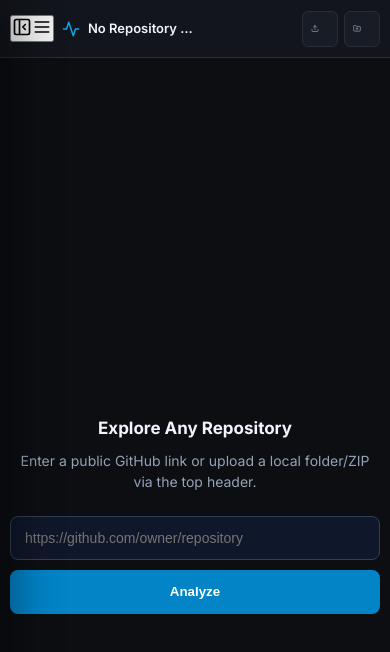
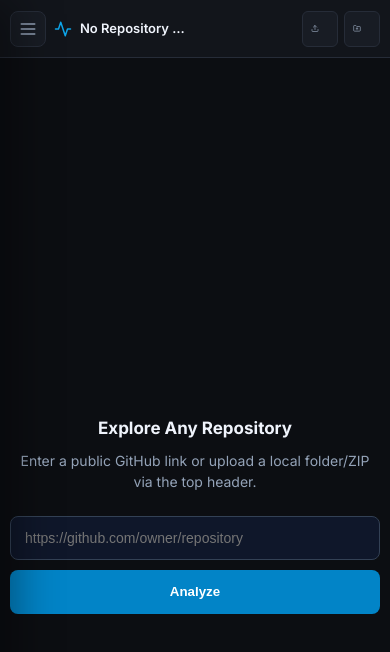
Before and after one commit to akshatt-09/Codebase-Archaeologist, a React (Vite) app in the folder frontend/: page / in a window 390 px wide. Shown: the top 652 px of the page. Built offline with nearby package versions, Linux system fonts and the light colour scheme; no server answers.

Commit message:
Add collapsible desktop sidebar UI

```diff
--- a/frontend/src/styles.css
+++ b/frontend/src/styles.css
@@ -44,6 +44,8 @@ body {
   border-right: 1px solid var(--border-color);
   display: flex;
   flex-direction: column;
+  flex-shrink: 0;
+  transition: width 0.22s ease, transform 0.22s ease;
 }
 
 .sidebar-header {
@@ -56,6 +58,7 @@ body {
   align-items: center;
   gap: 10px;
   color: var(--text-primary);
+  min-height: 65px;
 }
 
 .sidebar-nav {
@@ -98,6 +101,34 @@ body {
 .nav-item.active {
   background-color: var(--bg-card);
   color: var(--accent-cyan);
+}
+
+/* Desktop collapsible sidebar */
+.sidebar.collapsed {
+  width: 72px;
+}
+
+.sidebar.collapsed .sidebar-header {
+  justify-content: center;
+  padding-left: 10px;
+  padding-right: 10px;
+}
+
+.sidebar.collapsed .sidebar-header > span,
+.sidebar.collapsed .nav-section-title,
+.sidebar.collapsed .nav-label {
+  display: none;
+}
+
+.sidebar.collapsed .sidebar-nav {
+  padding-left: 8px;
+  padding-right: 8px;
+}
+
+.sidebar.collapsed .nav-item {
+  justify-content: center;
+  padding-left: 8px;
+  padding-right: 8px;
 }
 
 /* Main Area */
@@ -267,10 +298,39 @@ body {
   font-size: 18px;
 }
 
-/* Mobile / responsive layout */
+/* Responsive controls */
 .mobile-sidebar-toggle,
 .sidebar-close {
   display: none;
+}
+
+.sidebar-toggle {
+  display: inline-flex;
+  align-items: center;
+  justify-content: center;
+  width: 36px;
+  height: 36px;
+  flex: 0 0 36px;
+  padding: 0;
+  border: 1px solid var(--border-color);
+  border-radius: 8px;
+  background: var(--bg-card);
+  color: var(--text-secondary);
+  cursor: pointer;
+  transition: all 0.15s ease;
+}
+
+.sidebar-toggle:hover {
+  color: var(--text-primary);
+  border-color: #3b4556;
+}
+
+.mobile-toggle-icon {
+  display: none;
+}
+
+.desktop-toggle-icon {
+  display: inline-flex;
 }
 
 .sidebar-backdrop {
@@ -310,6 +370,32 @@ body {
     transform: translateX(-100%);
     transition: transform 0.22s ease;
     box-shadow: 18px 0 40px rgba(0, 0, 0, 0.35);
+  }
+
+  .sidebar.collapsed {
+    width: min(280px, 84vw);
+  }
+
+  .sidebar.collapsed .sidebar-header {
+    justify-content: flex-start;
+    padding-left: 20px;
+    padding-right: 20px;
+  }
+
+  .sidebar.collapsed .sidebar-header > span,
+  .sidebar.collapsed .nav-section-title,
+  .sidebar.collapsed .nav-label {
+    display: inline;
+  }
+
+  .sidebar.collapsed .nav-section-title {
+    display: block;
+  }
+
+  .sidebar.collapsed .nav-item {
+    justify-content: flex-start;
+    padding-left: 12px;
+    padding-right: 12px;
   }
 
   .sidebar.open {
@@ -361,19 +447,17 @@ body {
     font-size: 13px;
   }
 
-  .mobile-sidebar-toggle {
-    display: inline-flex;
-    align-items: center;
-    justify-content: center;
+  .sidebar-toggle {
     width: 36px;
     height: 36px;
-    flex: 0 0 36px;
-    padding: 0;
-    border: 1px solid var(--border-color);
-    border-radius: 8px;
-    background: var(--bg-card);
-    color: var(--text-primary);
-    cursor: pointer;
+  }
+
+  .desktop-toggle-icon {
+    display: none;
+  }
+
+  .mobile-toggle-icon {
+    display: inline-flex;
   }
 
   .header-actions {
```
